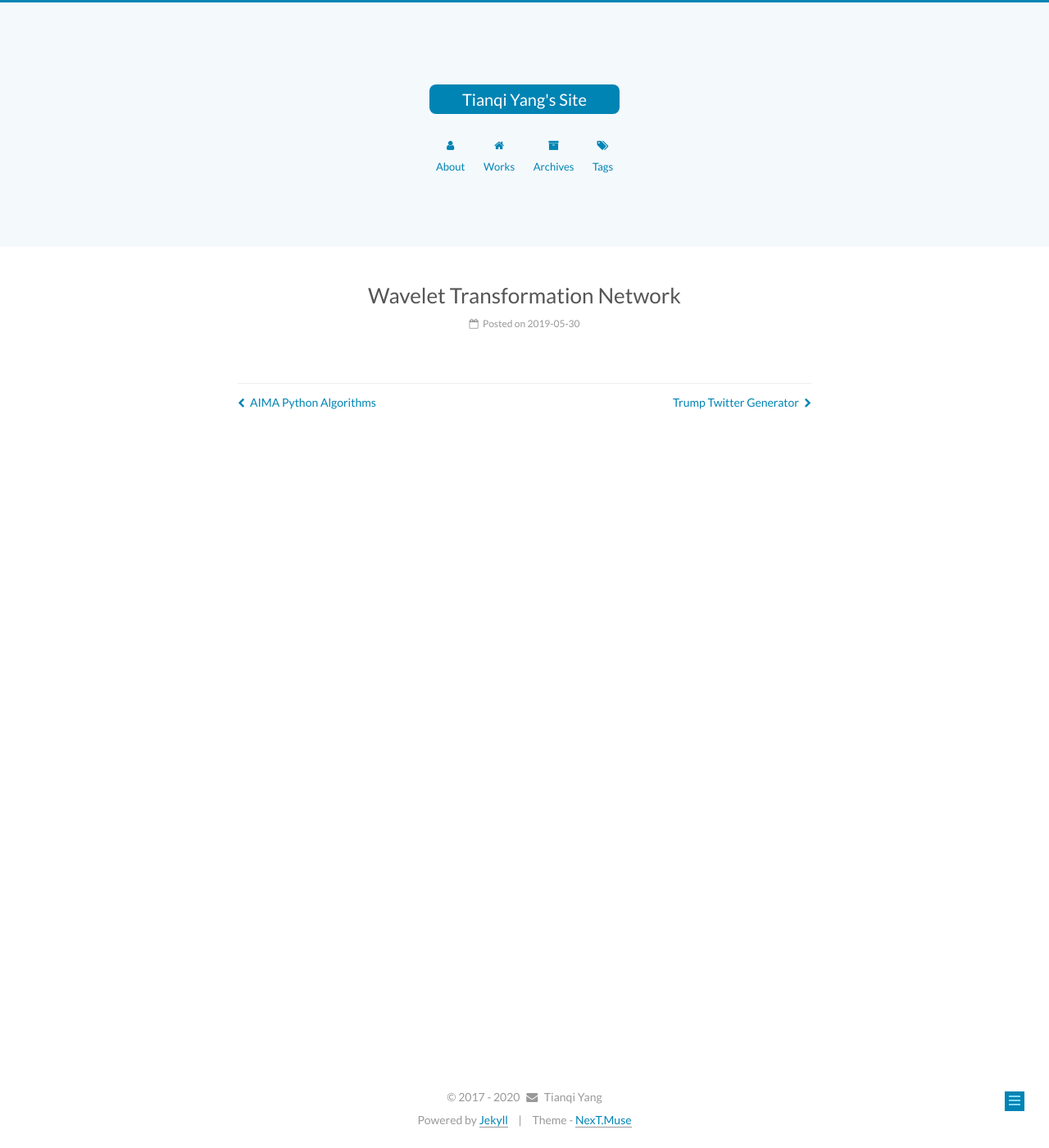
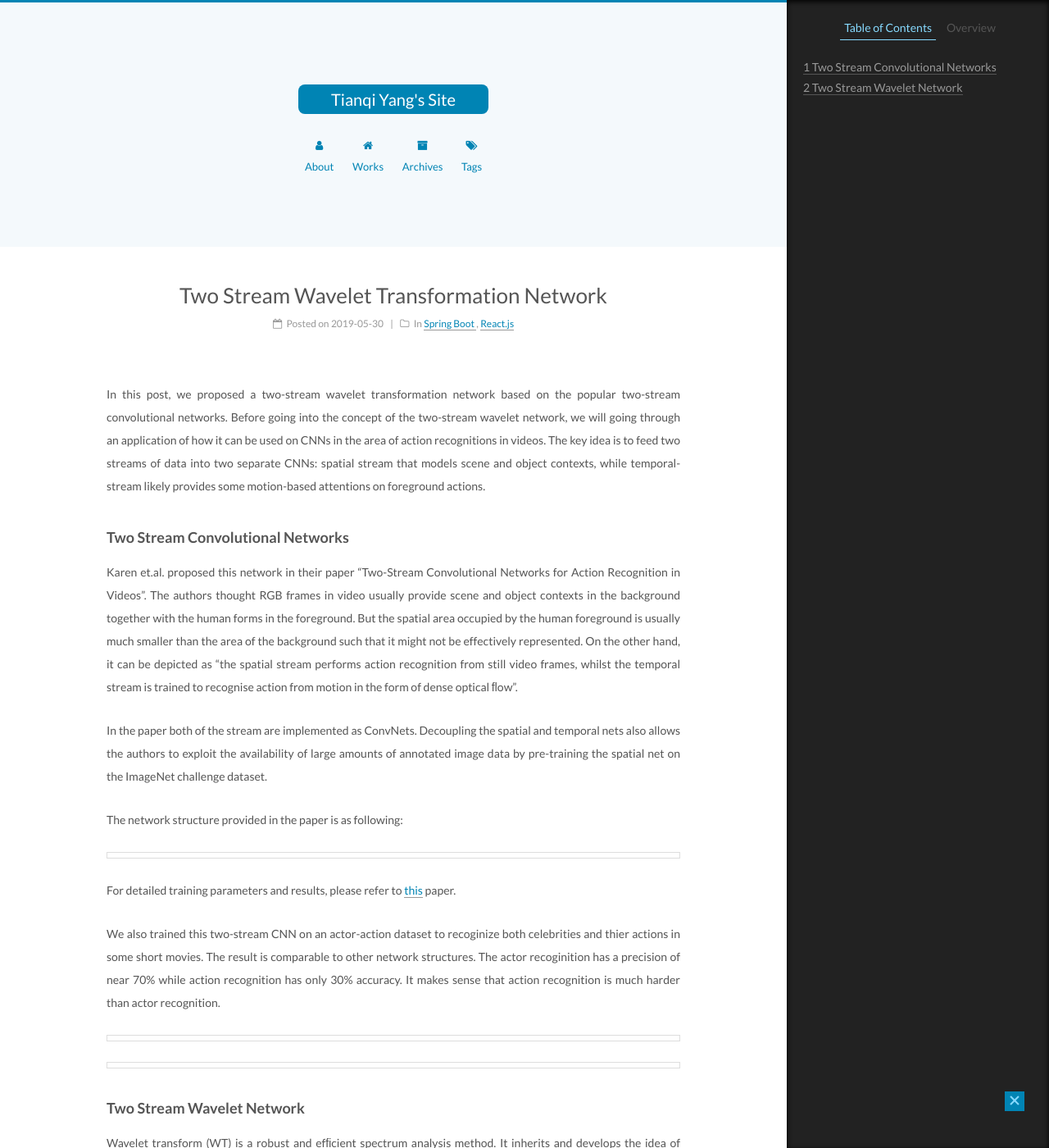
Before and after one commit to bruceyoungsysu/bruceyoungsysu.github.io, a Jekyll site: the page built from _posts/2019-05-30-Wavelet-Transformation-Network.md, in a window 1280 px wide and 1400 px high. Shown: the whole window at 82% size. Built offline with Jekyll 4.4.1, drawn with Linux system fonts in a browser that asks for light colours; some of the changed text lies outside the part shown.

Commit message:
add wavelet two stream post

```diff
--- a/_posts/2019-05-30-Wavelet-Transformation-Network.md
+++ b/_posts/2019-05-30-Wavelet-Transformation-Network.md
@@ -0,0 +1,44 @@
+---
+title: Two Stream Wavelet Transformation Network
+categories:
+ - Spring Boot
+ - React.js
+tags: React
+image: https://raw.githubusercontent.com/bruceyoungsysu/bruceyoungsysu.github.io/master/_posts/sesame_movie/img_3.png
+---
+
+In this post, we proposed a two-stream wavelet transformation network based on the popular two-stream convolutional networks. Before going into the concept of the two-stream wavelet network, we will going through an application of how it can be used on CNNs in the area of action recognitions in videos. The key idea is to feed two streams of data into two separate CNNs: spatial stream that models scene and object contexts, while temporal-stream likely provides some motion-based attentions on foreground actions.
+
+### Two Stream Convolutional Networks
+
+Karen et.al. proposed this network in their paper "Two-Stream Convolutional Networks for Action Recognition in Videos". The authors thought RGB frames in video usually provide scene and object contexts in the background together with the human forms in the foreground. But the spatial area occupied by the human foreground is usually much smaller than the area of the background such that it might not be effectively represented. On the other hand, it can be depicted as "the spatial stream performs action recognition from still video frames, whilst the temporal stream is trained to recognise action from motion in the form of dense optical ﬂow".
+
+In the paper both of the stream are implemented as ConvNets. Decoupling the spatial and temporal nets also allows the authors to exploit the availability of large amounts of annotated image data by pre-training the spatial net on the ImageNet challenge dataset.
+
+The network structure provided in the paper is as following:
+
+![]()
+
+For detailed training parameters and results, please refer to [this](https://papers.nips.cc/paper/5353-two-stream-convolutional-networks-for-action-recognition-in-videos.pdf) paper.
+
+We also trained this two-stream CNN on an actor-action dataset to recoginize both celebrities and thier actions in some short movies. The result is comparable to other network structures. The actor recoginition has a precision of near 70% while action recognition has only 30% accuracy. It makes sense that action recognition is much harder than actor recognition.
+
+![]()
+
+![]()
+
+### Two Stream Wavelet Network
+
+Wavelet transform (WT) is a robust and efﬁcient spectrum analysis method. It inherits and develops the idea of localization of short-time Fourier transform. At the same time, it overcomes the shortcomings of window size and frequency variation, and can provide a change with frequency.
+
+The Time-Frequency window is an ideal tool for signal time-frequency analysis and processing. Its main features are that it can fully highlight some aspects of the problem through transformation, can localize the analysis of time (space) frequency, and gradually multi-scale the signal (function) through the telescopic translation operation, and ﬁnally reach the high frequency. Time subdivision, frequency subdivision at low frequency, can automatically adapt to the requirements of time-frequency signal analysis, so that it can focus on any detail of the signal, solve the difﬁcult problem of Fourier transform, and become a major breakthrough in scientiﬁc methods since the Fourier transform.
+
+We proposed a two-stream action recognition network based on the wavelet convolution network proposed by Fujieda et.al. which is shown in the following figure.
+
+![]()
+
+Wavelet CNN processes the input image through a group of low pass and high pass ﬁlters before feeding them into 3x3 convolution layers with 1x1 padding. By introducing another pair of high-low pass ﬁlters to the previous step high pass ﬁlter, it forms a multiresolution analysis system via wavelet transform inside this neural network architecture.
+
+Note that we cannot use an arbitrary pair of ﬁlters to perform multiresolution analysis. For wavelet transform, the high pass ﬁler is known as the wavelet function and the low pass ﬁlter is known as the scaling function.
+
+As video is naturally composed of two parts: spatial and temporal components. The spatial part, in the form of static frames, carries information about objects carrying the actions in a video. The temporal part, in the form of optical ﬂow between frames in our case, conveys the movement of the objects. Thus we devise our wavelet convolution network architecture accordingly, dividing it into two streams. Each stream is implemented using a bunch of convolution layers together with high-low pass ﬁlter pairs to reserve high frequency information. We consider the fusion methods of averaging on stacked normalized softmax scores as features.
```
Also changed, not shown: _posts/2019-08-30-AIMA.md (+1 -5 lines), _posts/wavelet_nn/CNN.png (added), _posts/wavelet_nn/action_mode.png (added), _posts/wavelet_nn/actor_mode.png (added), _posts/wavelet_nn/wnn.png (added).
